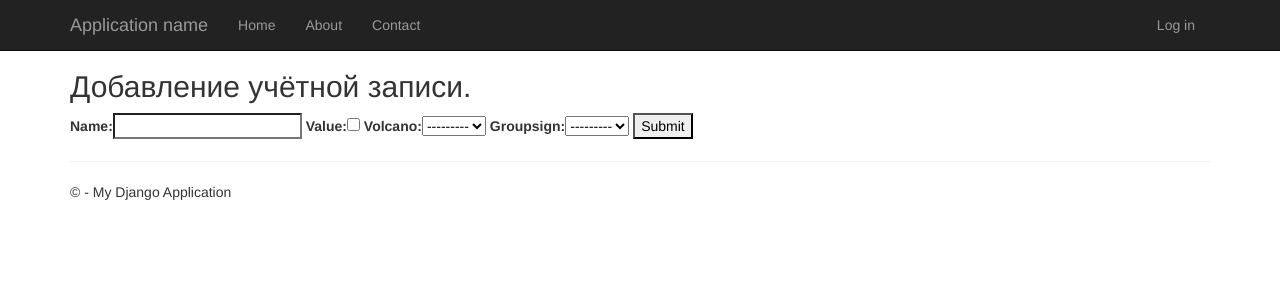
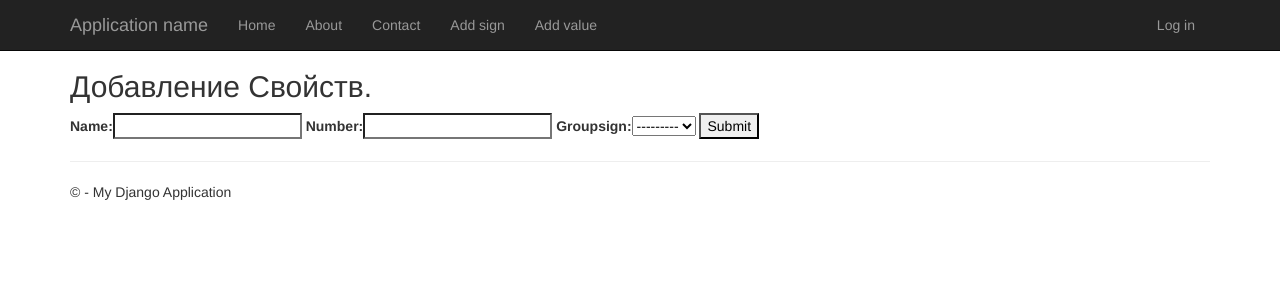
Before and after one commit to TerionGVS5/prototypeExpertSystem-Volcanism, a Django app: page /addsign in a window 1280 px wide. Shown: the top 300 px of the page. Run offline with Django 3.2, Linux system fonts and the light colour scheme; data that the repository does not hold is empty; some libraries are stand-ins or nearby versions.

Commit message:
Изменения в моделях, розделил модель с значениями и признаками на 2 отдельные моде. изменение в шапке сайта. создание страницми для признаков

```diff
--- a/ExpertSystem/ExpertSystem/urls.py
+++ b/ExpertSystem/ExpertSystem/urls.py
@@ -20,6 +20,7 @@ urlpatterns = [
     url(r'^contact$', app.views.contact, name='contact'),
     url(r'^about', app.views.about, name='about'),
     url(r'^addsign', app.views.Addsign.as_view(), name='addsign'),
+    url(r'^addvalue',app.views.Addvalue.as_view(), name='addvalue'),
     url(r'^login/$',
         django.contrib.auth.views.login,
         {
--- a/ExpertSystem/app/forms.py
+++ b/ExpertSystem/app/forms.py
@@ -3,6 +3,7 @@ Definition of forms.
 """
 
 from django.forms import ModelForm
+from app.models import Value
 from django import forms
 from app.models import Sign
 from django.contrib.auth.forms import AuthenticationForm
@@ -22,4 +23,9 @@ class BootstrapAuthenticationForm(AuthenticationForm):
 class SignAddForm(ModelForm):
     class Meta:
         model = Sign
-        fields = ['name', 'value', 'volcano', 'groupsign']
+        fields = ['name','number', 'groupsign']
+
+class ValueAddForm(ModelForm):
+    class Meta:
+        model = Value
+        fields = ['value','volcano','sign']
--- a/ExpertSystem/app/models.py
+++ b/ExpertSystem/app/models.py
@@ -19,9 +19,14 @@ class GroupSign(models.Model):
 
 class Sign(models.Model):
     name = models.CharField(max_length=150)
+    number = models.FloatField()
+    groupsign = models.ForeignKey('GroupSign',on_delete = models.CASCADE)
+    def __str__(self):
+        return self.name
+
+class Value(models.Model):
     value = models.BooleanField()
     volcano = models.ForeignKey('Volcano', on_delete=models.CASCADE)
-    groupsign = models.ForeignKey('GroupSign', on_delete=models.CASCADE)
-    number = models.IntegerField()
+    sign = models.ForeignKey('Sign', on_delete=models.CASCADE)
     def __str__(self):
-        return self.name
+        return self.value
--- a/ExpertSystem/app/templates/app/layout.html
+++ b/ExpertSystem/app/templates/app/layout.html
@@ -26,6 +26,8 @@
                     <li><a href="{% url 'home' %}">Home</a></li>
                     <li><a href="{% url 'about' %}">About</a></li>
                     <li><a href="{% url 'contact' %}">Contact</a></li>
+                    <li><a href="{% url 'addsign' %}">Add sign</a></li>
+                    <li><a href="{% url 'addvalue' %}">Add value</a></li>
                 </ul>
                 {% include 'app/loginpartial.html' %}
             </div>
--- a/ExpertSystem/app/views.py
+++ b/ExpertSystem/app/views.py
@@ -3,6 +3,7 @@ Definition of views.
 """
 
 from django.shortcuts import render
+from app.forms import ValueAddForm
 from django.http import HttpRequest
 from django.template import RequestContext
 from datetime import datetime
@@ -51,7 +52,7 @@ def about(request):
 class Addsign(View):
     classform = SignAddForm
     template_name='app/addsign.html'
-    title='Добавление учётной записи'
+    title='Добавление Свойств'
     def get(self,request):
         form = self.classform()
         return render(request,self.template_name,{'title':self.title,'form':form})
@@ -59,3 +60,15 @@ class Addsign(View):
         form = self.classform(request.POST)
         new_sign = form.save()
         return HttpResponseRedirect('/addsign')
+
+class Addvalue(View):
+    classform = ValueAddForm
+    template_name='app/addvalue.html'
+    title='Установка значений свойств'
+    def get(self,request):
+        form = self.classform()
+        return render(request,self.template_name,{'title':self.title,'form':form})
+    def post(self,request):
+        form = self.classform(request.POST)
+        new_sign = form.save()
+        return HttpResponseRedirect('/addvalue')
```
Also changed, not shown: ExpertSystem/app/templates/app/addvalue.html (added, +11 -0 lines), 1 other file.
